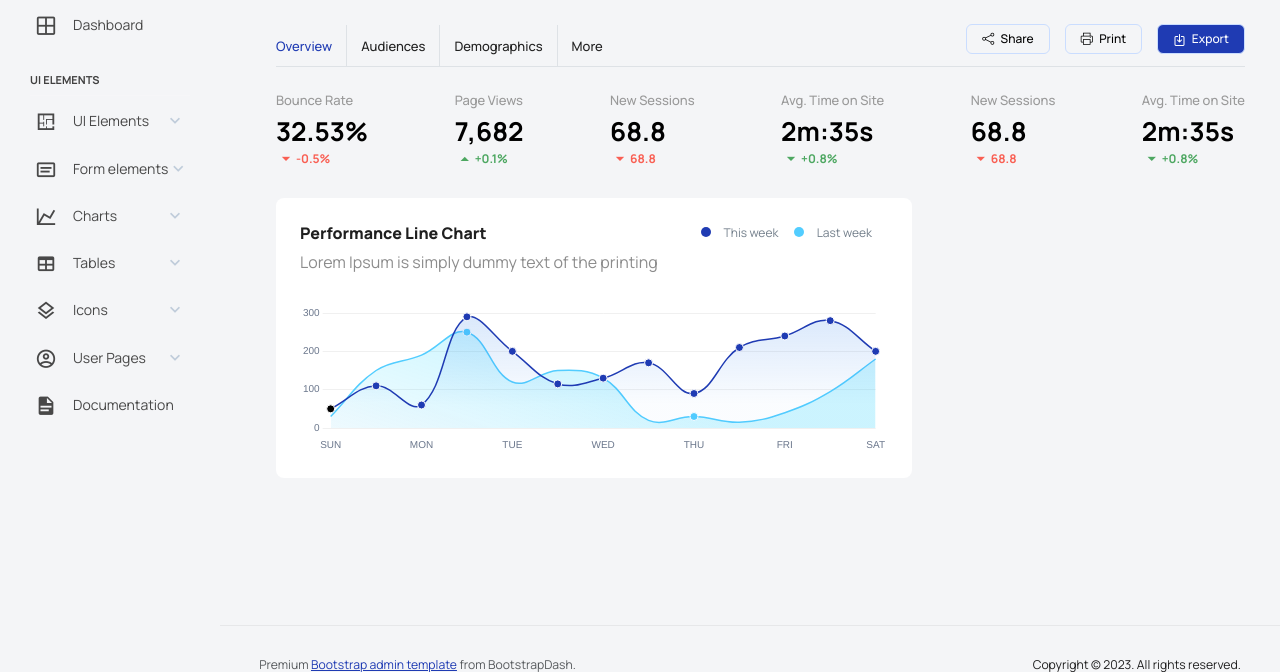
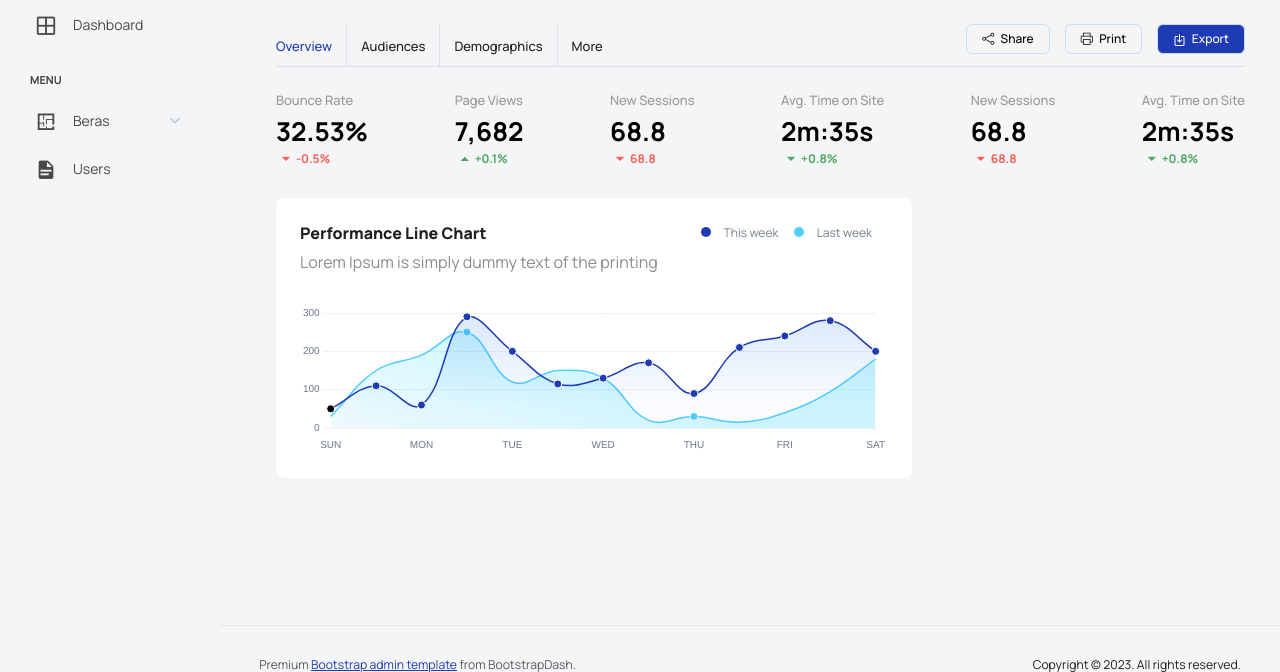
Before and after one commit to taufiqqnh/millenial-group, a CodeIgniter 4 app: the page made by app/Views/dashboard/index.php in a window 1280 px wide. Shown: the part 97-769 px from the top of the page. Run offline with PHP 8.4 and a stand-in for CodeIgniter, Linux system fonts and the light colour scheme; the template is opened without the code that fills it, so the values that code supplies are empty; some libraries are stand-ins or nearby versions.

Commit message:
update sidebar

```diff
--- a/app/Views/layout/sidebar.php
+++ b/app/Views/layout/sidebar.php
@@ -6,89 +6,25 @@
                 <span class="menu-title">Dashboard</span>
               </a>
             </li>
-            <li class="nav-item nav-category">UI Elements</li>
+            <li class="nav-item nav-category">Menu</li>
             <li class="nav-item">
               <a class="nav-link" data-bs-toggle="collapse" href="#ui-basic" aria-expanded="false" aria-controls="ui-basic">
                 <i class="menu-icon mdi mdi-floor-plan"></i>
-                <span class="menu-title">UI Elements</span>
+                <span class="menu-title">Beras</span>
                 <i class="menu-arrow"></i>
               </a>
               <div class="collapse" id="ui-basic">
                 <ul class="nav flex-column sub-menu">
-                  <li class="nav-item"> <a class="nav-link" href="pages/ui-features/buttons.html">Buttons</a></li>
-                  <li class="nav-item"> <a class="nav-link" href="pages/ui-features/dropdowns.html">Dropdowns</a></li>
-                  <li class="nav-item"> <a class="nav-link" href="pages/ui-features/typography.html">Typography</a></li>
-                </ul>
-              </div>
-            </li>
-            <li class="nav-item">
-              <a class="nav-link" data-bs-toggle="collapse" href="#form-elements" aria-expanded="false" aria-controls="form-elements">
-                <i class="menu-icon mdi mdi-card-text-outline"></i>
-                <span class="menu-title">Form elements</span>
-                <i class="menu-arrow"></i>
-              </a>
-              <div class="collapse" id="form-elements">
-                <ul class="nav flex-column sub-menu">
-                  <li class="nav-item"><a class="nav-link" href="pages/forms/basic_elements.html">Basic Elements</a></li>
-                </ul>
-              </div>
-            </li>
-            <li class="nav-item">
-              <a class="nav-link" data-bs-toggle="collapse" href="#charts" aria-expanded="false" aria-controls="charts">
-                <i class="menu-icon mdi mdi-chart-line"></i>
-                <span class="menu-title">Charts</span>
-                <i class="menu-arrow"></i>
-              </a>
-              <div class="collapse" id="charts">
-                <ul class="nav flex-column sub-menu">
-                  <li class="nav-item"> <a class="nav-link" href="pages/charts/chartjs.html">ChartJs</a></li>
-                </ul>
-              </div>
-            </li>
-            <li class="nav-item">
-              <a class="nav-link" data-bs-toggle="collapse" href="#tables" aria-expanded="false" aria-controls="tables">
-                <i class="menu-icon mdi mdi-table"></i>
-                <span class="menu-title">Tables</span>
-                <i class="menu-arrow"></i>
-              </a>
-              <div class="collapse" id="tables">
-                <ul class="nav flex-column sub-menu">
-                  <li class="nav-item"> <a class="nav-link" href="pages/tables/basic-table.html">Basic table</a></li>
-                </ul>
-              </div>
-            </li>
-            <li class="nav-item">
-              <a class="nav-link" data-bs-toggle="collapse" href="#icons" aria-expanded="false" aria-controls="icons">
-                <i class="menu-icon mdi mdi-layers-outline"></i>
-                <span class="menu-title">Icons</span>
-                <i class="menu-arrow"></i>
-              </a>
-              <div class="collapse" id="icons">
-                <ul class="nav flex-column sub-menu">
-                  <li class="nav-item"> <a class="nav-link" href="pages/icons/font-awesome.html">Font Awesome</a></li>
-                </ul>
-              </div>
-            </li>
-            <li class="nav-item">
-              <a class="nav-link" data-bs-toggle="collapse" href="#auth" aria-expanded="false" aria-controls="auth">
-                <i class="menu-icon mdi mdi-account-circle-outline"></i>
-                <span class="menu-title">User Pages</span>
-                <i class="menu-arrow"></i>
-              </a>
-              <div class="collapse" id="auth">
-                <ul class="nav flex-column sub-menu">
-                  <li class="nav-item"> <a class="nav-link" href="pages/samples/blank-page.html"> Blank Page </a></li>
-                  <li class="nav-item"> <a class="nav-link" href="pages/samples/error-404.html"> 404 </a></li>
-                  <li class="nav-item"> <a class="nav-link" href="pages/samples/error-500.html"> 500 </a></li>
-                  <li class="nav-item"> <a class="nav-link" href="pages/samples/login.html"> Login </a></li>
-                  <li class="nav-item"> <a class="nav-link" href="pages/samples/register.html"> Register </a></li>
+                  <li class="nav-item"> <a class="nav-link" href="#">Data Masuk</a></li>
+                  <li class="nav-item"> <a class="nav-link" href="#">Data Keluar</a></li>
+                  <li class="nav-item"> <a class="nav-link" href="#">Laporan</a></li>
                 </ul>
               </div>
             </li>
             <li class="nav-item">
               <a class="nav-link" href="docs/documentation.html">
                 <i class="menu-icon mdi mdi-file-document"></i>
-                <span class="menu-title">Documentation</span>
+                <span class="menu-title">Users</span>
               </a>
             </li>
           </ul>
```
